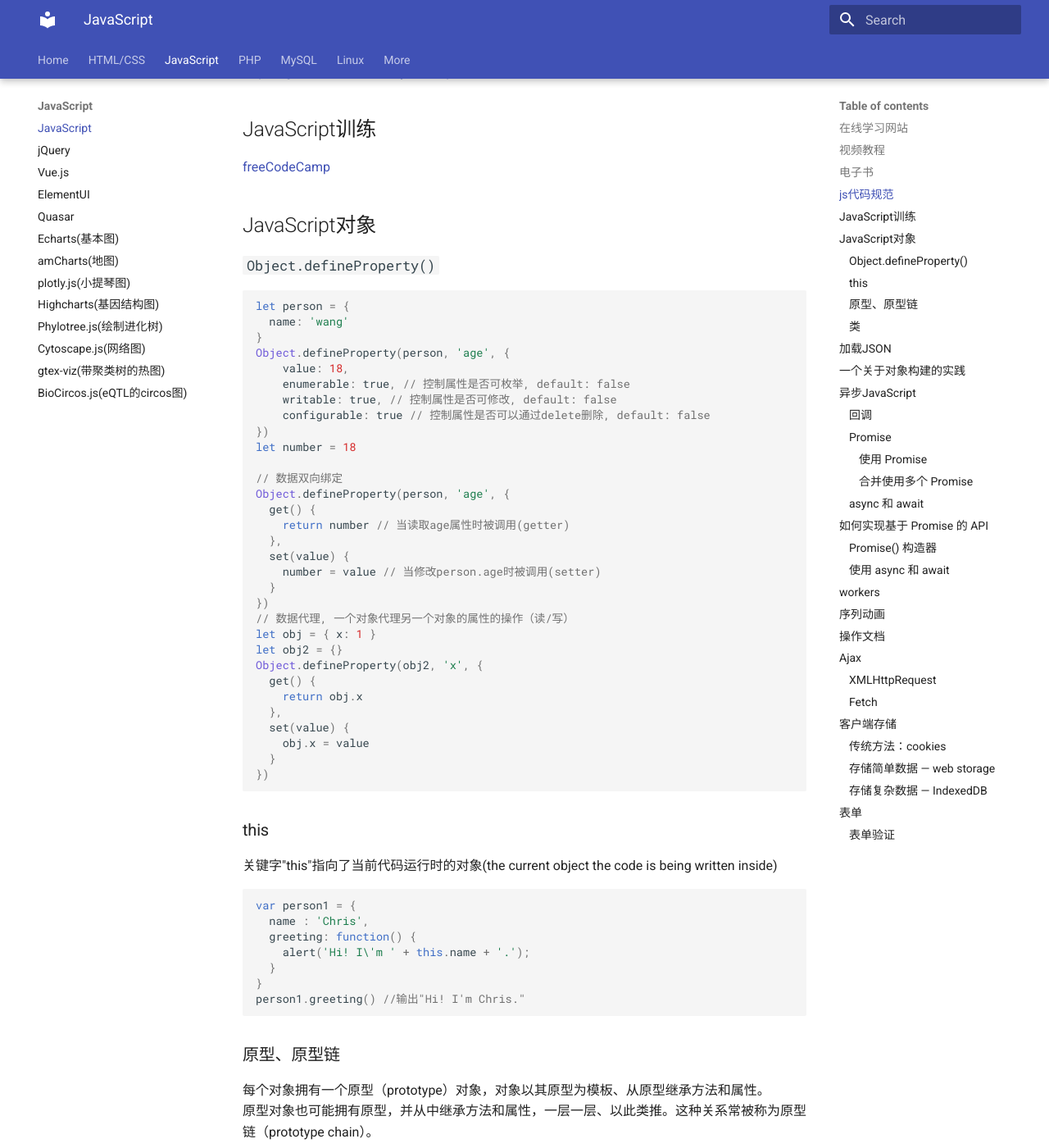
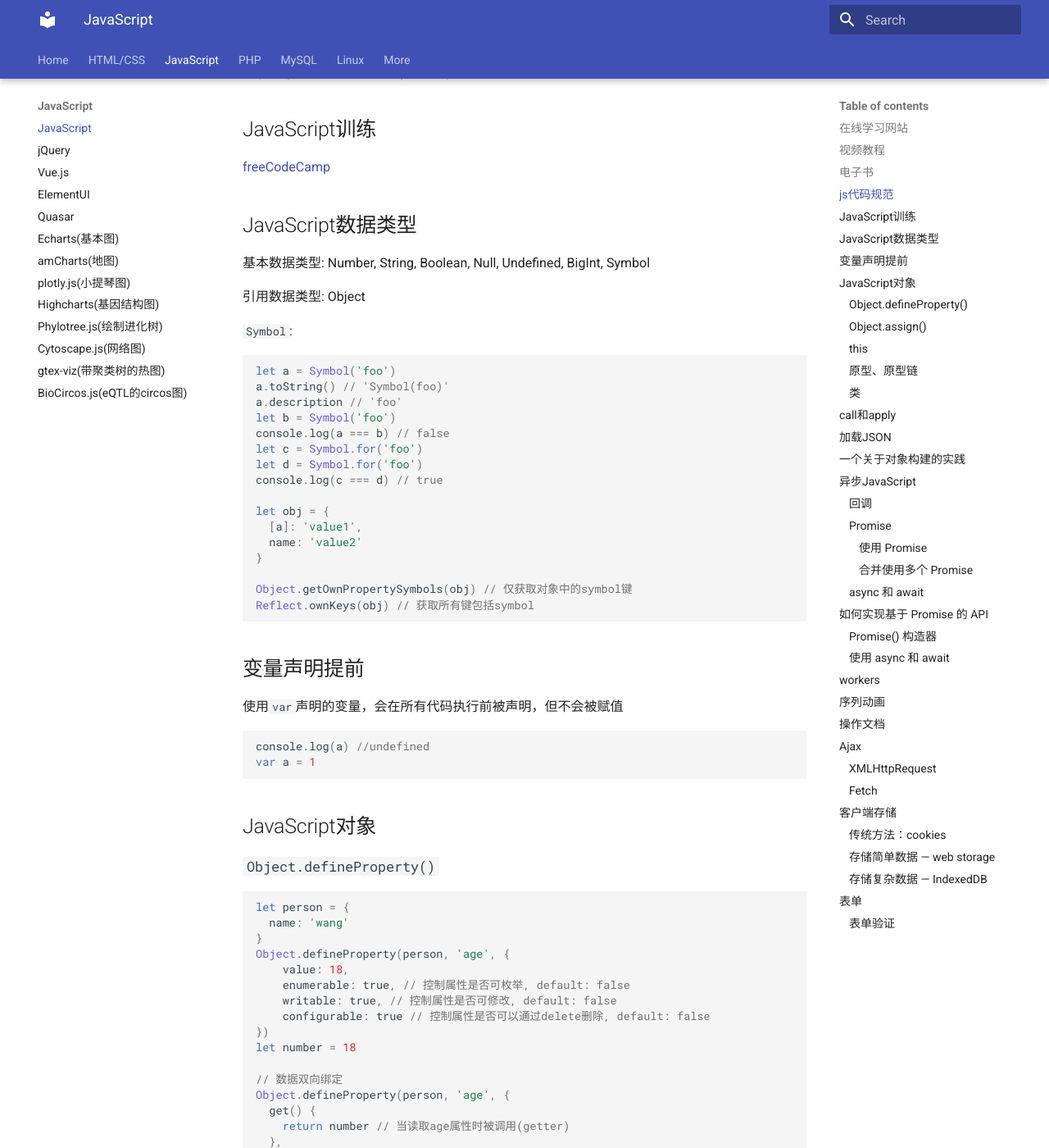
Before and after one commit to hzauwang/web-learn-v2, an MkDocs documentation site: the page built from docs/js/js.md, in a window 1280 px wide and 1400 px high, scrolled down 621 px. Shown: the whole window at 82% size. Built offline with MkDocs 1.6.1 and Material for MkDocs 9.7.7, drawn with Linux system fonts in a browser that asks for light colours; some of the changed text lies outside the part shown.

Commit message:
Update js.md

````diff
--- a/docs/js/js.md
+++ b/docs/js/js.md
@@ -20,6 +20,41 @@
 ## JavaScript训练
 
 [freeCodeCamp](https://chinese.freecodecamp.org/learn/javascript-algorithms-and-data-structures/)
+
+## JavaScript数据类型
+
+基本数据类型: Number, String, Boolean, Null, Undefined, BigInt, Symbol
+
+引用数据类型: Object
+
+<code>Symbol</code>:
+
+```js
+let a = Symbol('foo')
+a.toString() // 'Symbol(foo)'
+a.description // 'foo'
+let b = Symbol('foo')
+console.log(a === b) // false
+let c = Symbol.for('foo')
+let d = Symbol.for('foo')
+console.log(c === d) // true
+
+let obj = {
+  [a]: 'value1',
+  name: 'value2'
+}
+
+Object.getOwnPropertySymbols(obj) // 仅获取对象中的symbol键
+Reflect.ownKeys(obj) // 获取所有键包括symbol
+```
+
+## 变量声明提前
+
+使用<code>var</code>声明的变量，会在所有代码执行前被声明，但不会被赋值
+```js
+console.log(a) //undefined
+var a = 1
+```
 
 ## JavaScript对象
 
@@ -57,6 +92,22 @@
     obj.x = value
   }
 })
+```
+
+### <code>Object.assign()</code>
+<code>Object.assign()</code>方法将所有<strong>可枚举</strong>和<strong>自有</strong>属性从一个或多个源对象复制到目标对象，返回修改后的对象。
+
+* 如果和target的已有属性重名，则会覆盖
+* 后续的source会覆盖前面的source的同名属性
+
+```js
+const target = { a: 1, b: 2 }
+const source = { b: 4, c: 5 }
+
+const returnedTarget = Object.assign(target, source)
+
+console.log(target) // { a: 1, b: 4, c: 5 }
+console.log(returnedTarget) // { a: 1, b: 4, c: 5 }
 ```
 
 ### this
@@ -189,6 +240,42 @@
 summers.#year //属性 "#year" 在类 "Student" 外部不可访问，因为它具有专用标识符。
 summers.somePublicMethod() //You called me?
 summers.#somePrivateMethod() //属性 "#somePrivateMethod" 在类 "Student" 外部不可访问，因为它具有专用标识符。
+```
+
+## call和apply
+
+```js
+function fun() {
+  console.log(this)
+}
+fun.call() // Window
+fun.apply() // Window
+
+let obj = {
+  name: 'hhh'
+}
+fun.call(obj) // obj
+fun.apply(obj) // obj
+
+let obj2 = {
+  name: 'hhh2',
+  sayMyName(){
+    console.log(this.name)
+  }
+}
+obj2.sayMyName.call(obj) // 'hhh'
+obj2.sayMyName.apply(obj) // 'hhh'
+
+let obj3 = {
+  sayMyName(name, name2){
+    console.log(name, name2)
+  }
+}
+
+// call可以在传入对象后传参数
+obj3.sayMyName.call(obj2, 'wang', 'zhao') // 'wang' 'zhao'
+// apply需要将实参封装在数组中传递
+obj3.sayMyName.apply(obj2, ['wang', 'zhao']) // 'wang' 'zhao'
 ```
 
 ## 加载JSON
````
